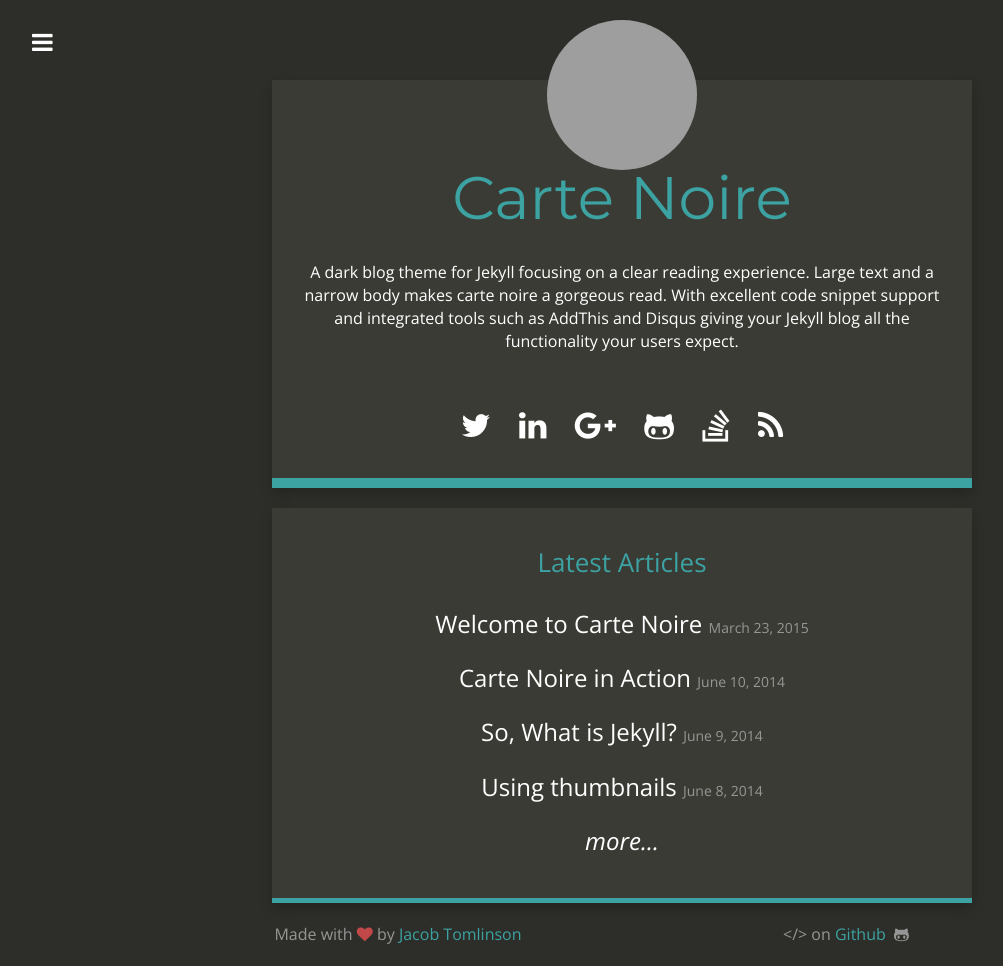
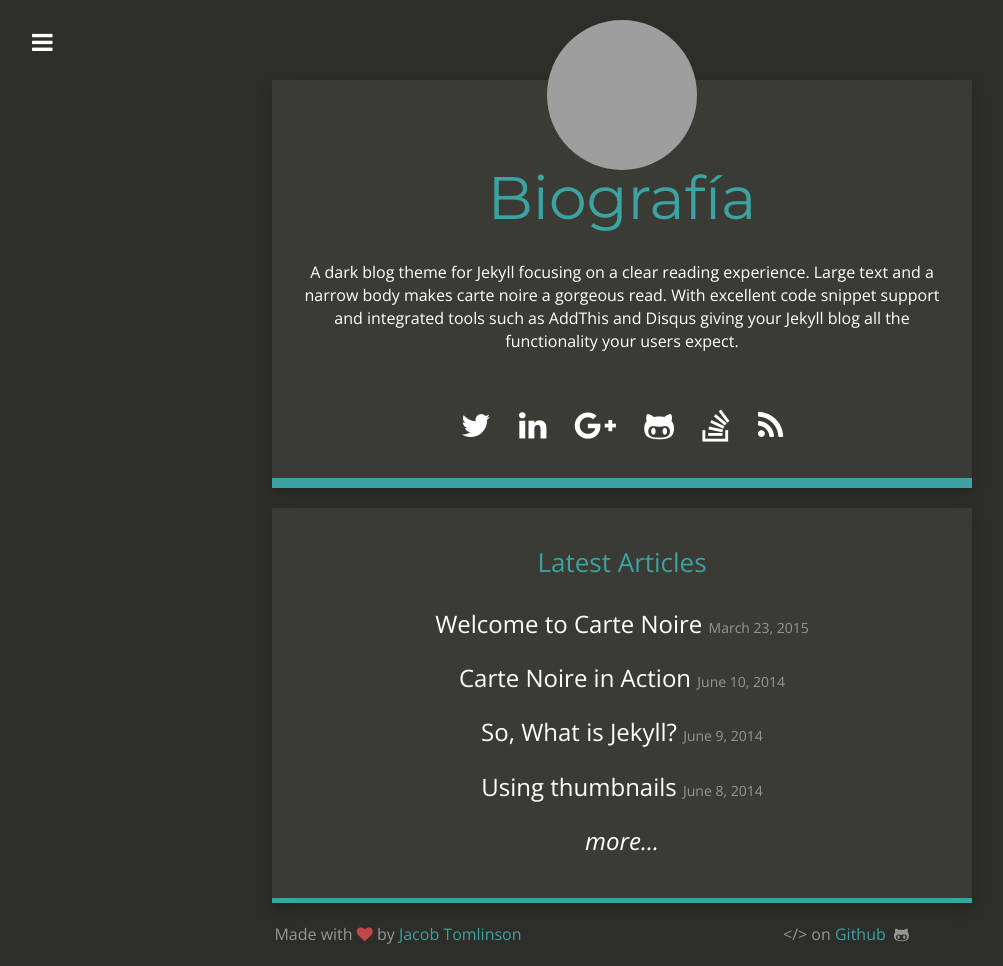
Before and after one commit to DiegJazm98/DiegJazm98.github.io, a Jekyll site: the page built from index.html, in a window 1280 px wide. Shown: the whole page, without its empty margins (18-1021 px from the left). Built offline with Jekyll 4.4.1, drawn with Linux system fonts in a browser that asks for light colours; nearby versions of some CDN libraries; grey boxes are pictures that could not be loaded.

Commit message:
Update _config.yml

```diff
--- a/_config.yml
+++ b/_config.yml
@@ -1,5 +1,5 @@
 # Site settings
-title: "Carte Noire"
+title: "Biografía"
 email: jacob@jacobtomlinson.co.uk
 description: "A dark blog theme for Jekyll."
 baseurl: ""
```
